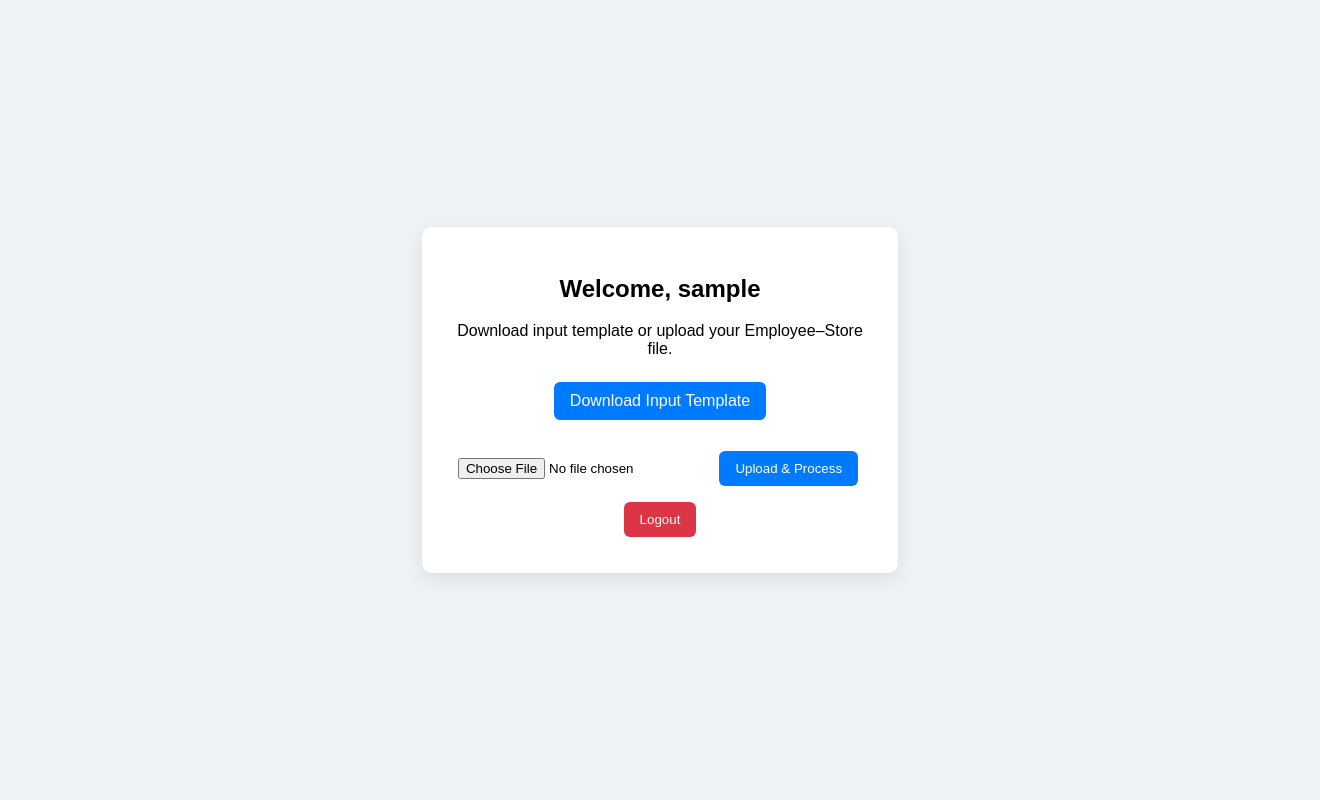
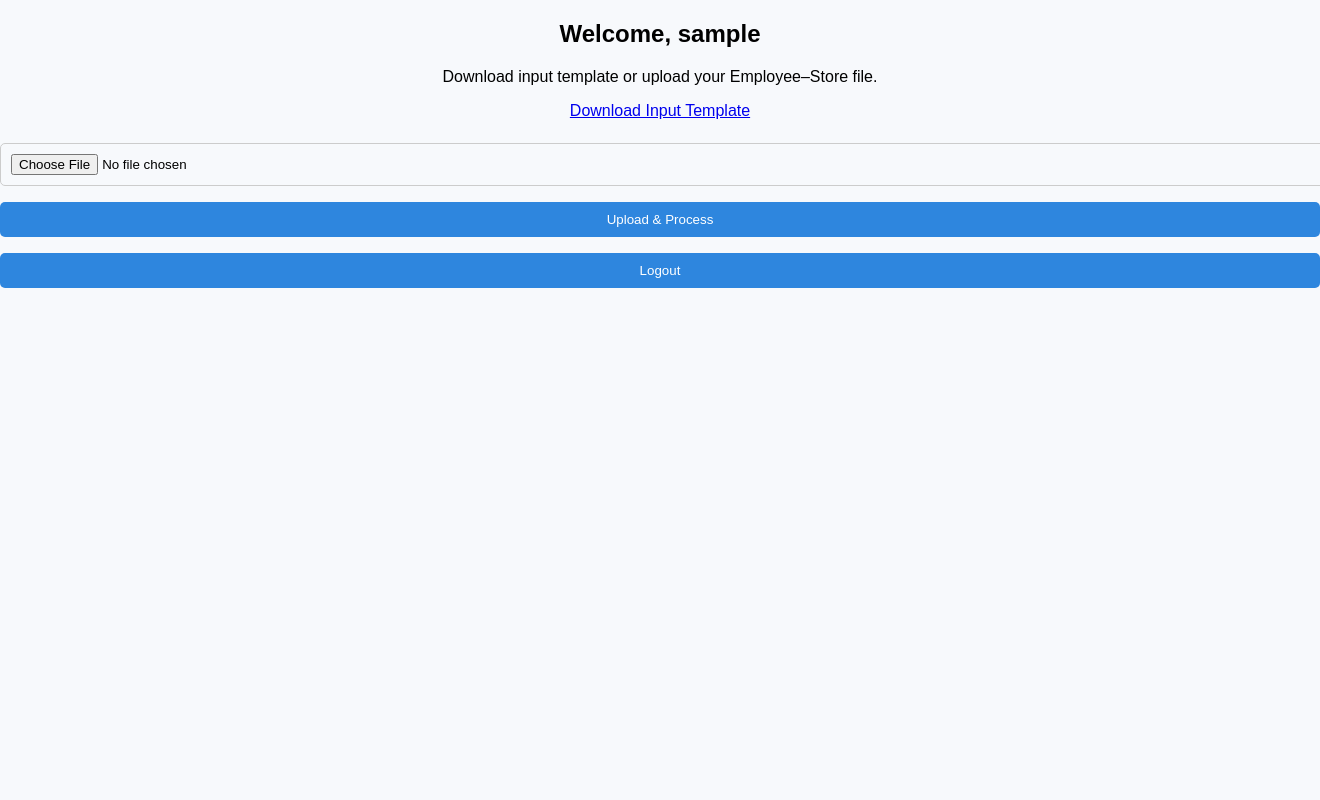
Before and after one commit to rajharsh548-hub/employee-mapping-tool, a Flask app: page /upload in a window 1320 px wide; the page is wider, and only the part inside the window is pictured. Run offline with Flask 3, Linux system fonts and the light colour scheme; the visitor is signed in with stand-in values (Sample User, id 1).

Commit message:
Update style.css

```diff
--- a/static/style.css
+++ b/static/style.css
@@ -1,45 +1,35 @@
 body {
-  font-family: Arial, Helvetica, sans-serif;
-  background: #eef2f5;
-  display:flex;
-  align-items:center;
-  justify-content:center;
-  height:100vh;
-  margin:0;
+  font-family: Arial, sans-serif;
+  background-color: #f7f9fc;
+  margin: 0;
+  padding: 0;
+  text-align: center;
 }
-.box {
-  background:#fff;
-  padding:28px;
-  border-radius:10px;
-  box-shadow:0 6px 18px rgba(0,0,0,0.08);
-  width:420px;
-  text-align:center;
+
+.container {
+  width: 400px;
+  margin: 60px auto;
+  background: white;
+  padding: 30px;
+  border-radius: 15px;
+  box-shadow: 0 4px 10px rgba(0,0,0,0.1);
 }
-input[type=text], input[type=password], input[type=email] {
-  width:90%;
-  padding:10px;
-  margin:8px 0;
-  border:1px solid #ccc;
-  border-radius:6px;
+
+input[type="file"], input[type="text"], input[type="password"], button {
+  width: 100%;
+  padding: 10px;
+  margin: 8px 0;
+  border: 1px solid #ccc;
+  border-radius: 5px;
 }
-button, .btn {
-  display:inline-block;
-  background:#007bff;
-  color:#fff;
-  border:none;
-  padding:10px 16px;
-  margin:8px 4px;
-  border-radius:6px;
-  cursor:pointer;
-  text-decoration:none;
+
+button {
+  background-color: #2e86de;
+  color: white;
+  border: none;
+  cursor: pointer;
 }
-button:hover, .btn:hover {
-  background:#0056b3;
+
+button:hover {
+  background-color: #1b4f72;
 }
-.btn.admin { background:#198754; }
-.btn.danger { background:#dc3545; }
-p.error { color: #b02a37; font-weight:bold; }
-p.success { color: #0f5132; font-weight:bold; }
-table { width:100%; border-collapse:collapse; margin-top:10px; }
-th, td { border:1px solid #ddd; padding:8px; font-size:13px; }
-th { background:#007bff; color:#fff; }
```
